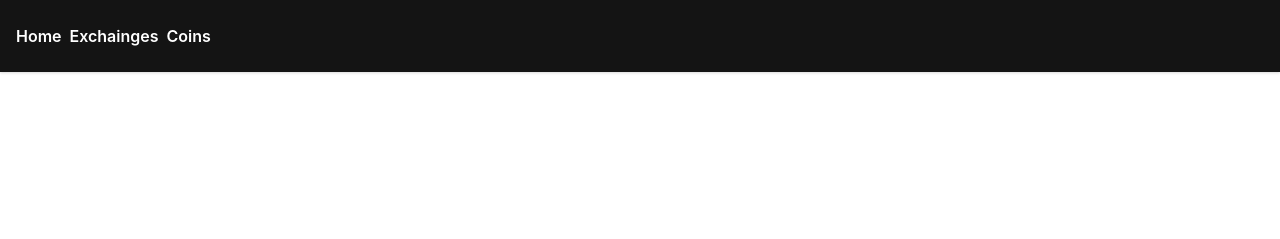
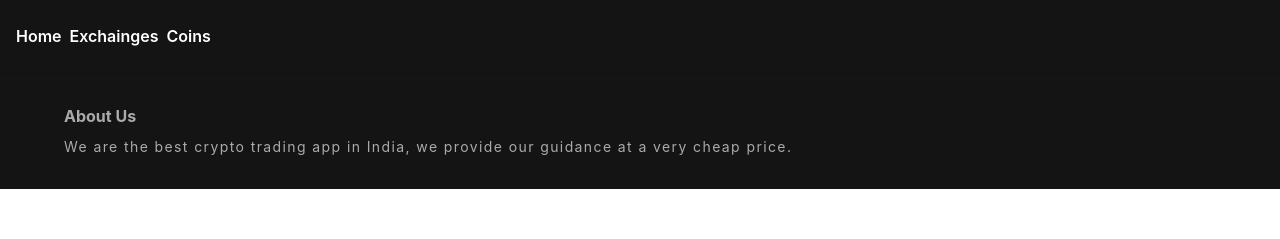
Before and after one commit to samir-27/crypto, a React (Create React App) app: page /coin/1 in a window 1280 px wide. Shown: the top 239 px of the page. Built offline with nearby package versions, Linux system fonts and the light colour scheme; no server answers.

Commit message:
Add footer component

```diff
--- a/src/App.js
+++ b/src/App.js
@@ -5,6 +5,7 @@ import Home from './component/Home';
 import Coins from './component/Coins';
 import Exchainges from './component/Exchainges';
 import CoinDetails from './component/CoinDetails';
+import Footer from './component/Footer';
 
 function App() {
   return (
@@ -18,6 +19,7 @@ function App() {
         <Route path='/coin/:id' element={<CoinDetails />} />
 
       </Routes>
+      <Footer />
     </Router>
   );
 }
--- /dev/null
+++ b/src/component/Footer.jsx
@@ -0,0 +1,32 @@
+import {Box, Stack, Text, VStack } from "@chakra-ui/react";
+import React from "react";
+
+
+const Footer = () => {
+  return (
+    <Box
+      bgColor={"blackAlpha.900"}
+      color={"whiteAlpha.700"}
+      px={"16"}
+      py={["16", "8"]}
+    >
+      <Stack direction={["column", "row"]} h={"full"} alignItems={"center"}>
+        <VStack w={"full"} alignItems={["center", "flex-start"]}>
+          <Text fontWeight={"bold"}>About Us</Text>
+          <Text
+            fontSize={"sm"}
+            letterSpacing={"widest"}
+            textAlign={["center", "left"]}
+          >
+            We are the best crypto trading app in India, we provide our guidance
+            at a very cheap price.
+          </Text>
+        </VStack>
+
+
+      </Stack>
+    </Box>
+  );
+};
+
+export default Footer;
```
